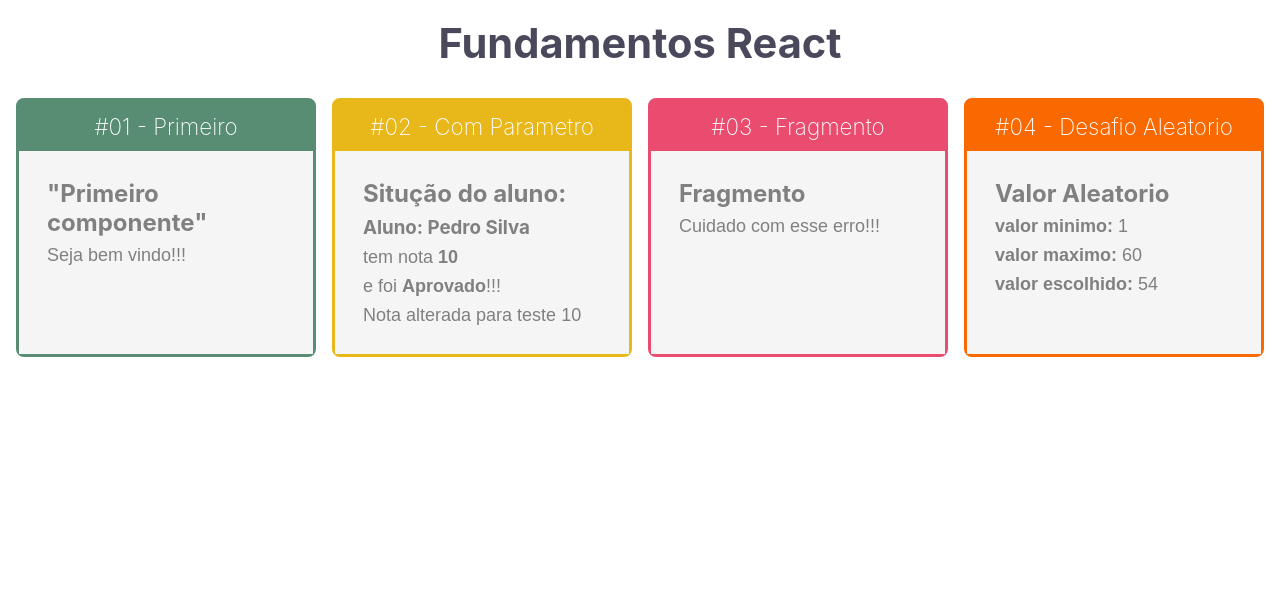
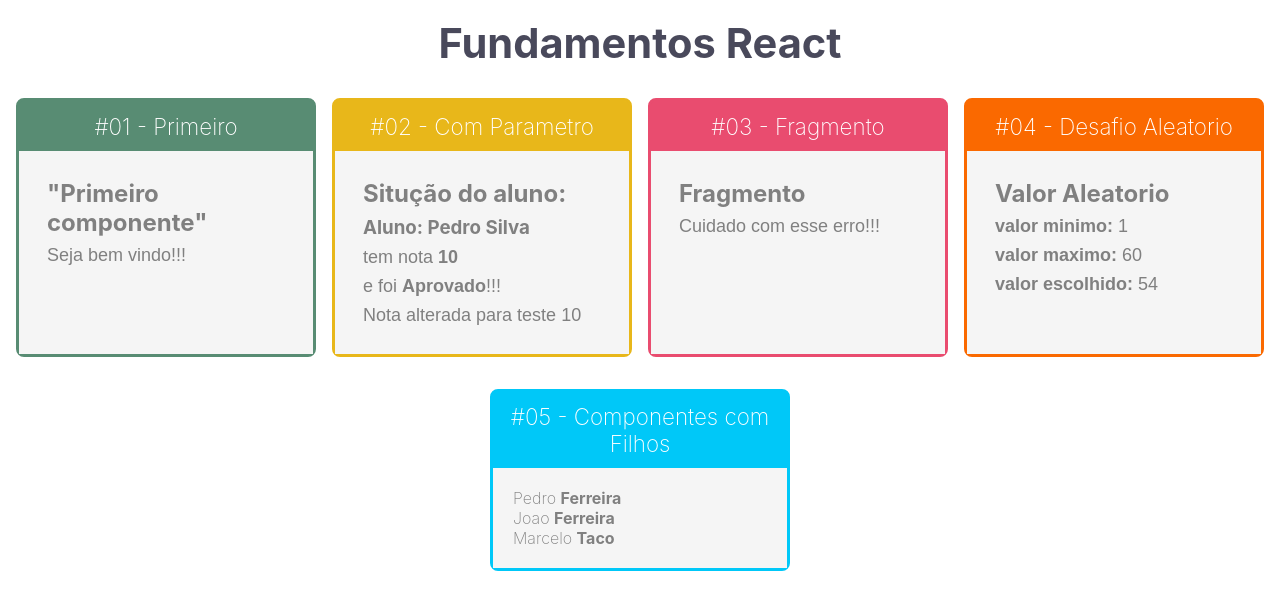
Before and after one commit to mrcomputer2018/primeiro, a React (Create React App) app: page / in a window 1280 px wide. Shown: the top 610 px of the page. Built offline with nearby package versions, Linux system fonts and the light colour scheme.

Commit message:
componentes filhos

```diff
--- a/src/app.jsx
+++ b/src/app.jsx
@@ -1,11 +1,11 @@
 import React from "react"
 import "./App.css"
-
+import Card from "./components/layout/Card"
 import Primeiro from "./components/basicos/Primeiro"
 import ComParametro from "./components/basicos/ComParametro"
 import Fragmento from "./components/basicos/Fragmento"
 import Aleatorio from "./components/basicos/Aleatorio"
-import Card from "./components/layout/Card"
+import Familia from "./components/basicos/Familia"
 
 function App(props) {
     return (
@@ -31,6 +31,10 @@
                 <Card titulo="#04 - Desafio Aleatorio" color="#FA6900">
                     <Aleatorio min={1} max={60}/>
                 </Card>
+
+                <Card titulo="#05 - Componentes com Filhos"  color="#00C8F8">
+                    <Familia sobrenome="Ferreira"></Familia>
+                </Card>
             </div>
         </div>
     )
--- /dev/null
+++ b/src/components/basicos/Familia.jsx
@@ -0,0 +1,15 @@
+import React from "react"
+import Membro from "./Menbro";
+
+const Familia = (props) => {
+    return (
+        <div>
+            {/** props.sobrenome- veio do compoonente pai */}
+            <Membro nome="Pedro" sobrenome={ props.sobrenome }/>
+            {/* Spread de props - espalhando */}
+            <Membro nome="Joao" { ...props }/>
+            <Membro nome="Marcelo" sobrenome="Taco" />
+        </div>
+    )
+}
+export default Familia;
--- /dev/null
+++ b/src/components/basicos/Menbro.jsx
@@ -0,0 +1,12 @@
+import React from "react"
+
+const Membro = (props) => {
+    const { nome, sobrenome } = props
+
+    return (
+        <div>
+            { nome } <strong>{ sobrenome }</strong>
+        </div>
+    )
+}
+export default Membro;
```
